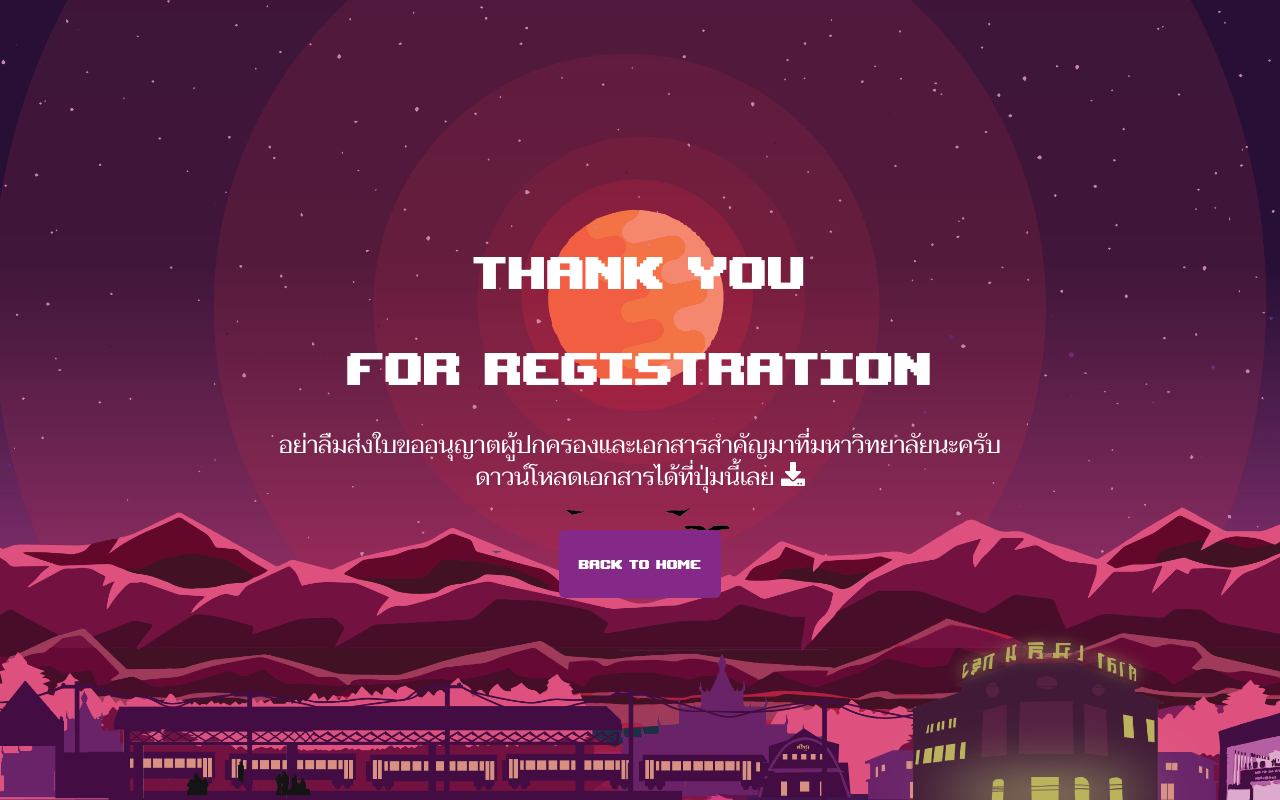
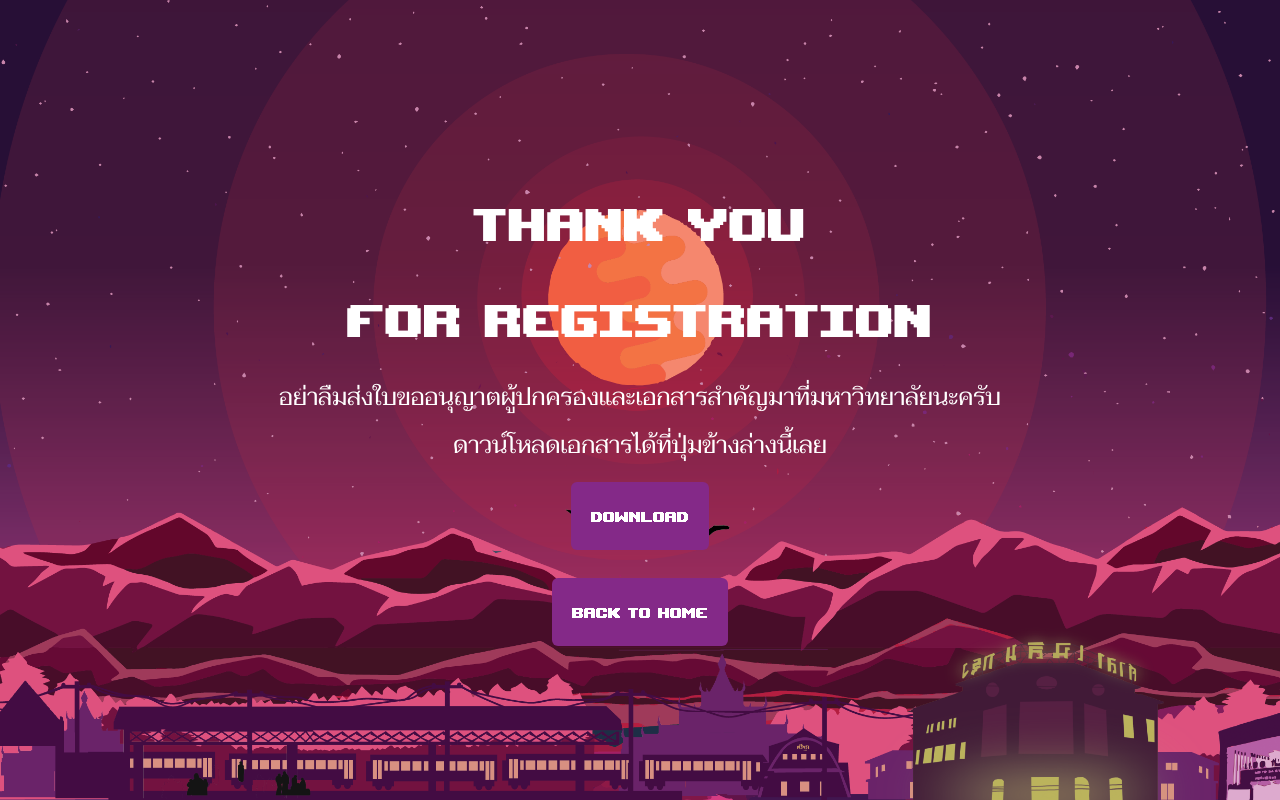
Before and after one commit to cpe-kmutt-student/comcamp33, a Next.js app: page /thankyou in a window 1280 px wide. Built offline with nearby package versions, Linux system fonts and the light colour scheme.

Commit message:
fix:enter site button

```diff
--- a/src/pages/index.js
+++ b/src/pages/index.js
@@ -6,11 +6,28 @@ const IndexPage = () => {
   return (
     <div>
       <Header />
-      <Link href='/home' passHref prefetch>
-        <video className='w-full h-screen bg-dunes bg-cover bg-center object-cover cursor-pointer' preload="true" autoPlay loop muted playsinline>
-          <source src="/assets/Clickweb.mp4" type="video/mp4" />
-        </video>
-      </Link>
+
+
+      <header class="relative flex items-center justify-center h-screen overflow-hidden">
+        <Link href="/home">
+  <div
+    className="relative z-30 py-2 lg:py-6 text-center top-[18vh] lg:top-[19.5vh] w-[96vw] md:w-[30vw] bg-transparent  text-white font-pixel  md:text-xl hover:text-2xl cursor-pointer text-shadow transition-all duration-200 ease-linear">
+    Enter Website
+  </div>
+  </Link>
+  <Link href="/home">
+  <video
+    preload="true" autoPlay loop muted
+    class="absolute z-10 min-w-full cursor-pointer bg-dunes bg-no-repeat bg-cover bg-center object-cover min-h-full "
+  >
+    <source
+      src="/assets/Clickweb.mp4"
+      type="video/mp4"
+    />
+
+  </video>
+  </Link>
+</header>
     </div>
   );
 }
--- a/src/pages/thankyou.js
+++ b/src/pages/thankyou.js
@@ -19,11 +19,15 @@ export default function thankyou() {
         </div>
         <div className="flex p-5 top-0 font-pixel justify-center items-center w-screen text-center  md:text-[4rem] text-white z-10">
           <h className="text-center">
-            Thank you <br /> for registration <br/> <div className="font-sans py-4  md:text-2xl">อย่าลืมส่งใบขออนุญาตผู้ปกครองและเอกสารสำคัญมาที่มหาวิทยาลัยนะครับ <br/><div className="flex justify-center">ดาวน์โหลดเอกสารได้ที่ปุ่มนี้เลย&nbsp;<a className="cursor-pointer"><FaDownload/></a></div></div>
+            Thank you <br /> for registration <br/> <div className="font-sans py-4  md:text-2xl">อย่าลืมส่งใบขออนุญาตผู้ปกครองและเอกสารสำคัญมาที่มหาวิทยาลัยนะครับ <br/></div>
+            <div className="flex font-sans md:text-2xl justify-center">ดาวน์โหลดเอกสารได้ที่ปุ่มข้างล่างนี้เลย</div>
           </h>
         </div>
+        <a href="https://drive.google.com/drive/folders/1nHHiXKvEprRPZPAn8WIp2dsQCBIlhrvW?usp=sharing" target="_blank" className="flex font-pixel p-3 md:p-5 w-fit cursor-pointer rounded-md bg-[#842988] text-xl hover:bg-[#9600ff] text-white ease-in-out duration-[400ms] hover:-translate-y-2 hover:scale-[1.1] z-10">
+            Download
+          </a>
         <Link href="/home" passHref>
-          <a className="flex font-pixel p-5 w-fit rounded-md bg-[#842988] text-lg hover:bg-[#9600ff] text-white ease-in-out duration-[400ms] hover:-translate-y-2 hover:scale-[1.1] z-10">
+          <a className="flex font-pixel mt-7 p-3 md:p-5 w-fit rounded-md bg-[#842988] text-xl hover:bg-[#9600ff] text-white ease-in-out duration-[400ms] hover:-translate-y-2 hover:scale-[1.1] z-10">
             Back to home
           </a>
         </Link>
```
